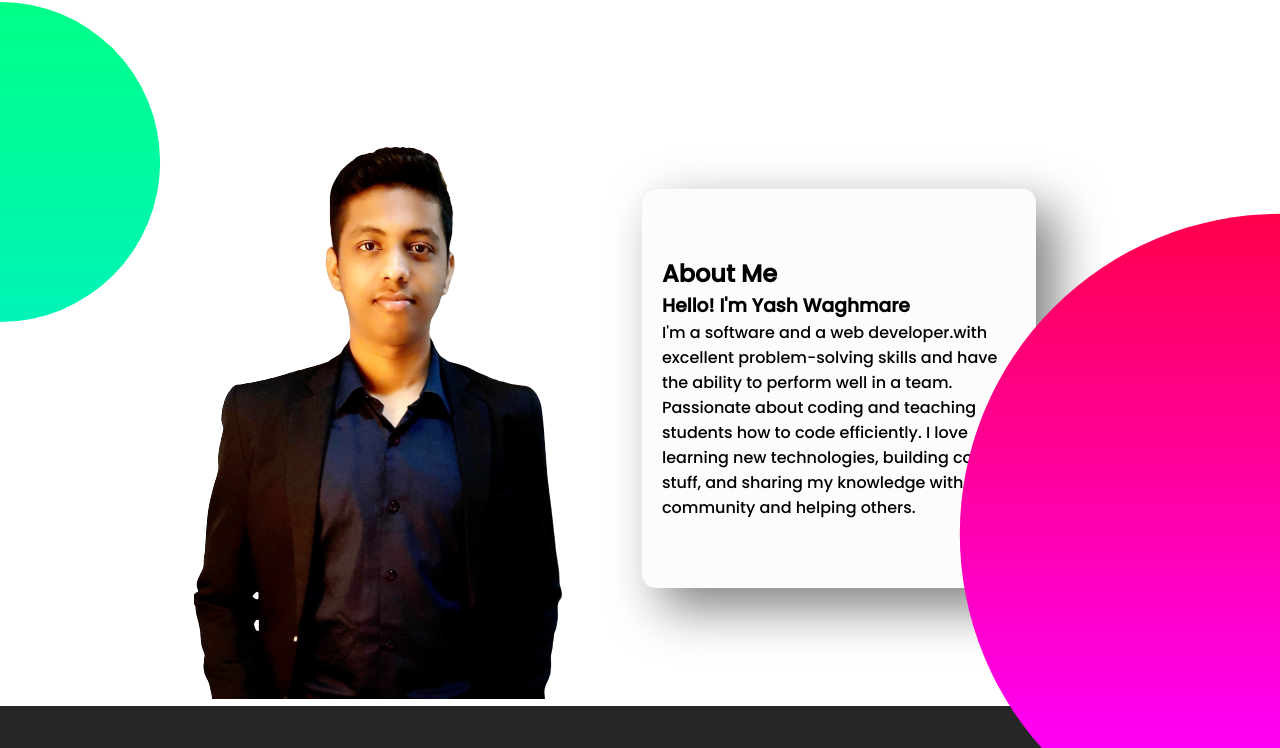
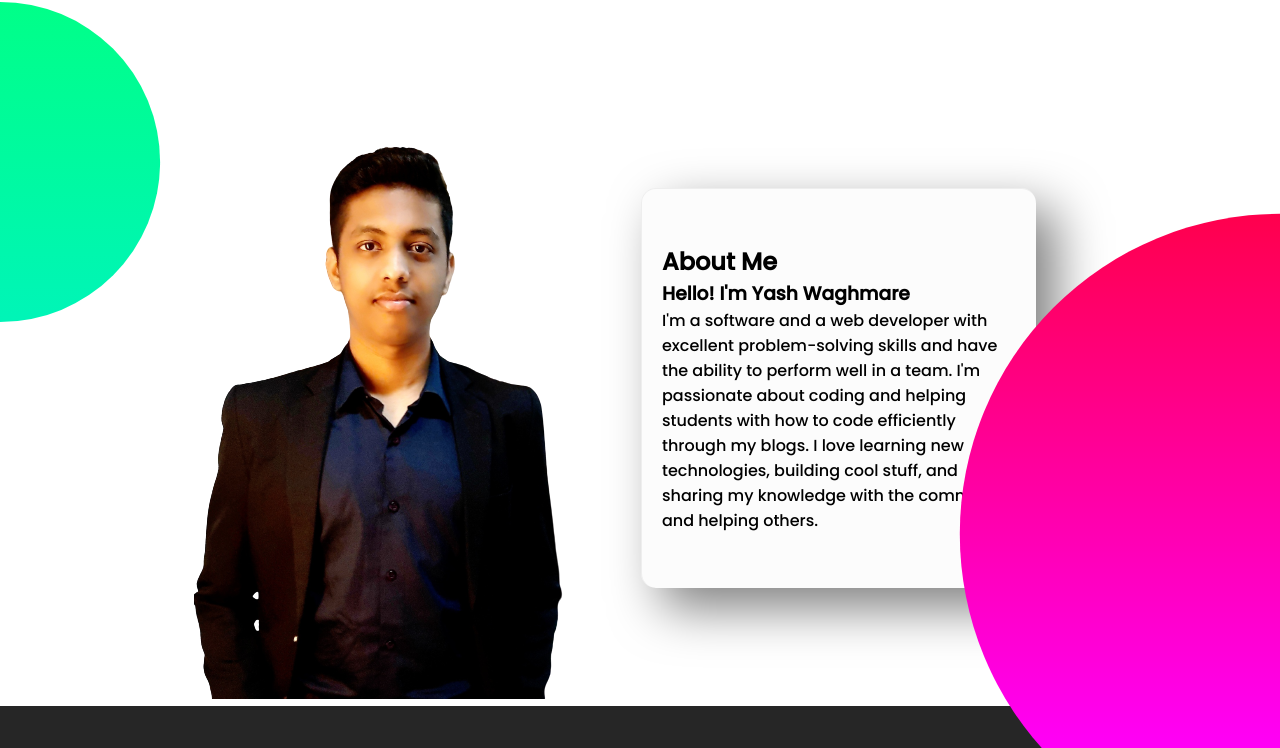
Before and after one commit to Yashism/Personal-portfolio, a plain HTML site: page index.html in a window 1280 px wide. Shown: the part 852-1600 px from the top of the page. Drawn offline with Linux system fonts and the light colour scheme.

Commit message:
Update index.html

```diff
--- a/index.html
+++ b/index.html
@@ -62,10 +62,10 @@
               <h1>About <span>Me</span></h1>
               <h3>Hello! I'm Yash Waghmare</h3>
               <p>
-                I'm a software and a web developer.with excellent
+                I'm a software and a web developer with excellent
                 problem-solving skills and have the ability to perform well in a
-                team. Passionate about coding and teaching students how to code
-                efficiently. I love learning new technologies, building cool
+                team. I'm passionate about coding and helping students with how to code
+                efficiently through my blogs. I love learning new technologies, building cool
                 stuff, and sharing my knowledge with the community and helping
                 others.
               </p>
```
